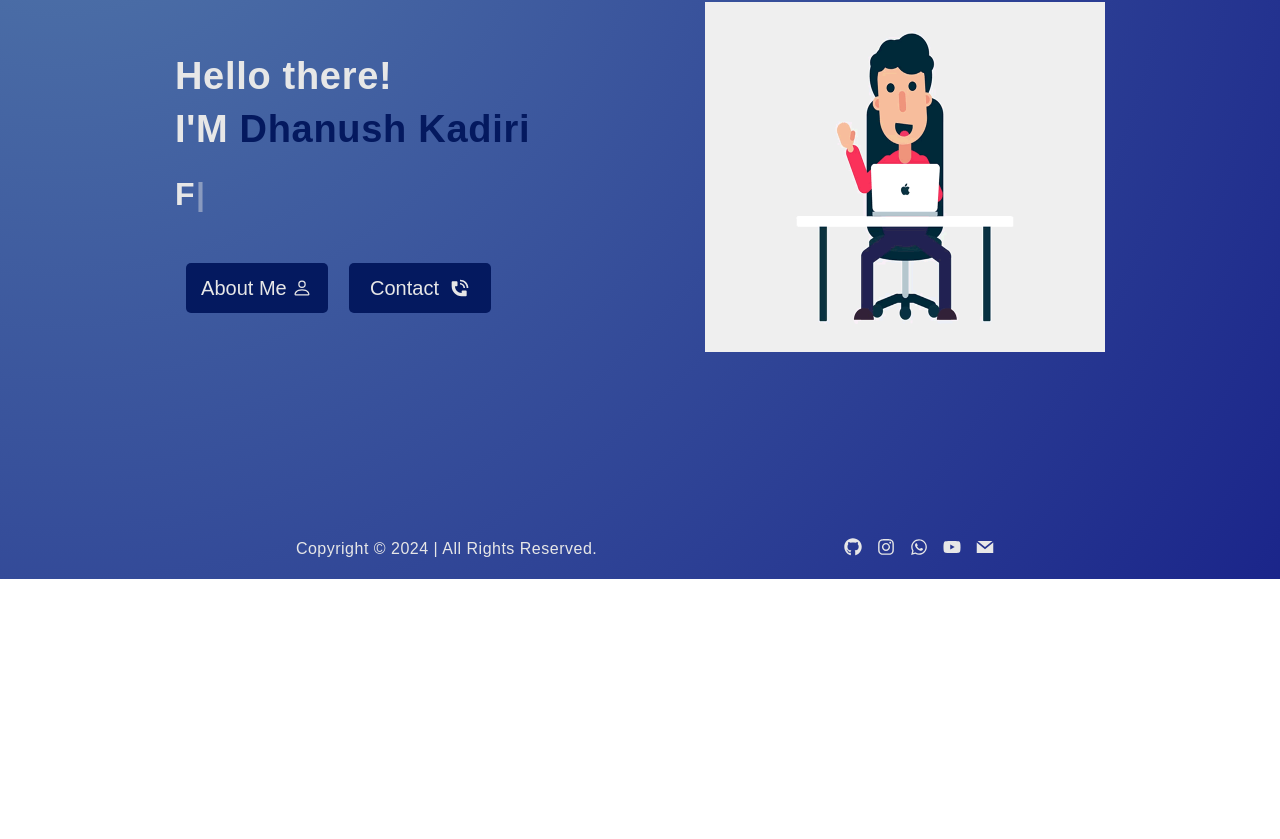
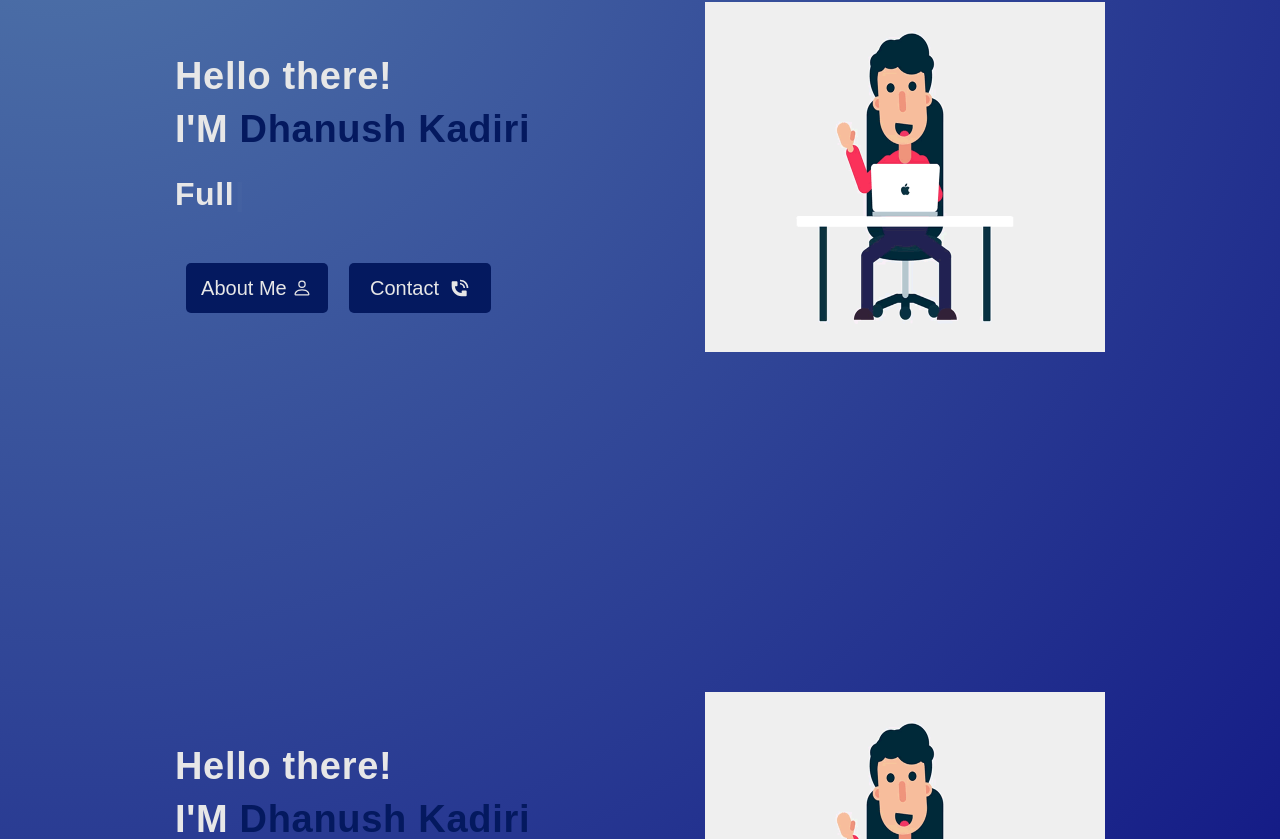
Before and after one commit to Dhanush-kadiri/portfolio, a React (Create React App) app: page / in a window 1280 px wide. Shown: the part 241-1080 px from the top of the page. Before the commit the page ends 820 px from the top, so only its background shows below. Built offline with nearby package versions, Linux system fonts and the light colour scheme.

Commit message:
Update App.js

```diff
--- a/src/App.js
+++ b/src/App.js
@@ -38,21 +38,20 @@ function App() {
       ) : (
         <BrowserRouter>
           <Nav />
-          <div className="main-content">
-            <Home /> {/* Always displayed */}
-            <TransitionGroup>
-              <CSSTransition key={window.location.pathname} classNames="fade" timeout={500}>
-                <Routes>
-                  <Route path="/" element={<></>} /> {/* Placeholder to keep Home displayed */}
-                  <Route path="/Type" element={<Type />} />
-                  <Route path="/AboutMe" element={<About />} />
-                  <Route path="/Skills" element={<Skills />} />
-                  <Route path="/Contact" element={<Contact />} />
-                  <Route path="/Projects" element={<Projects />} />
-                </Routes>
-              </CSSTransition>
-            </TransitionGroup>
-          </div>
+          <Home/>
+          <TransitionGroup>
+            <CSSTransition classNames="fade" timeout={500}>
+            <Routes>
+      <Route path='/' element={<Home/>} />
+      <Route path='/Type' element={<Type/>}  />
+      <Route path='/AboutMe'  element={<About/>}/>
+      <Route  path='/Skills' element={< Skills />}/>
+       <Route  path='/Contact' element={<Contact/>} />
+      <Route path='/Projects' element={<Projects/>} />
+      </Routes>
+            </CSSTransition>
+          </TransitionGroup>
+
           <Footer />
           <MoveToTop />
         </BrowserRouter>
```
